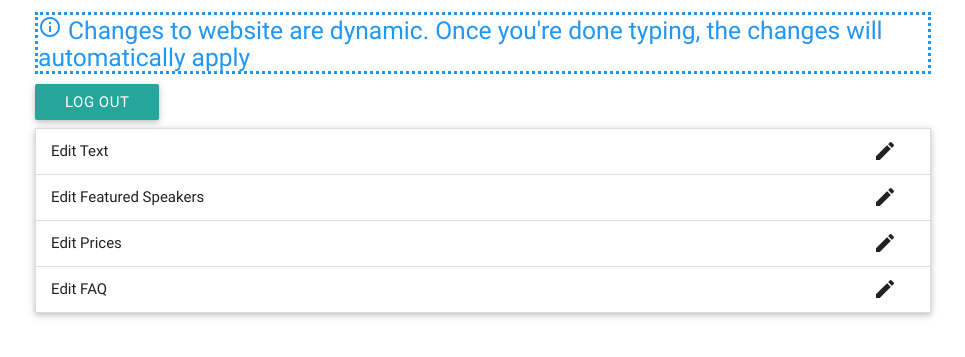
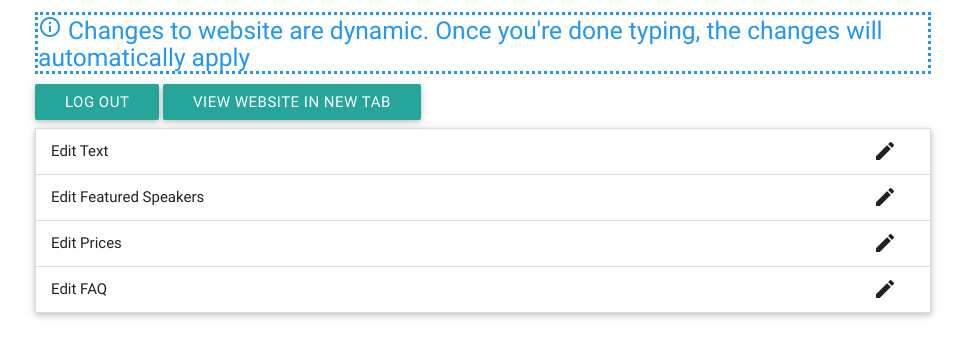
Before and after one commit to ReckoningReckoner/conferenceX, a Flask app: page /admin in a window 1280 px wide. Shown: the top 357 px of the page, without its empty margins (157-1122 px from the left). Run offline with Flask 2, Linux system fonts and the light colour scheme; the visitor is signed in with stand-in values (Sample User, id 1); data that the repository does not hold is empty; parts of the project's set-up code (start-up, migrations or seed data) failed here and were passed over; some libraries are stand-ins or nearby versions.

Commit message:
Insert 'view site in  new tab' button

```diff
--- a/conferenceX/templates/admin.html
+++ b/conferenceX/templates/admin.html
@@ -59,13 +59,15 @@
             will automatically apply
         </h5>
         <a class="btn" href={{url_for("logout")}}> Log out </a>
-
+        <a class="btn" href={{url_for("index")}} target="_blank">
+            View Website in New Tab
+        </a>
 
         <ul class="collapsible" data-collapsible="expandable">
             {{edit_table(html, "Edit Text")}}
             {{edit_table(persons, "Edit Featured Speakers")}}
             {{edit_table(prices, "Edit Prices")}}
-            {{edit_table(questions, "Edit  FAQ")}}
+            {{edit_table(questions, "Edit FAQ")}}
         </ul>
 
     </div>
```
